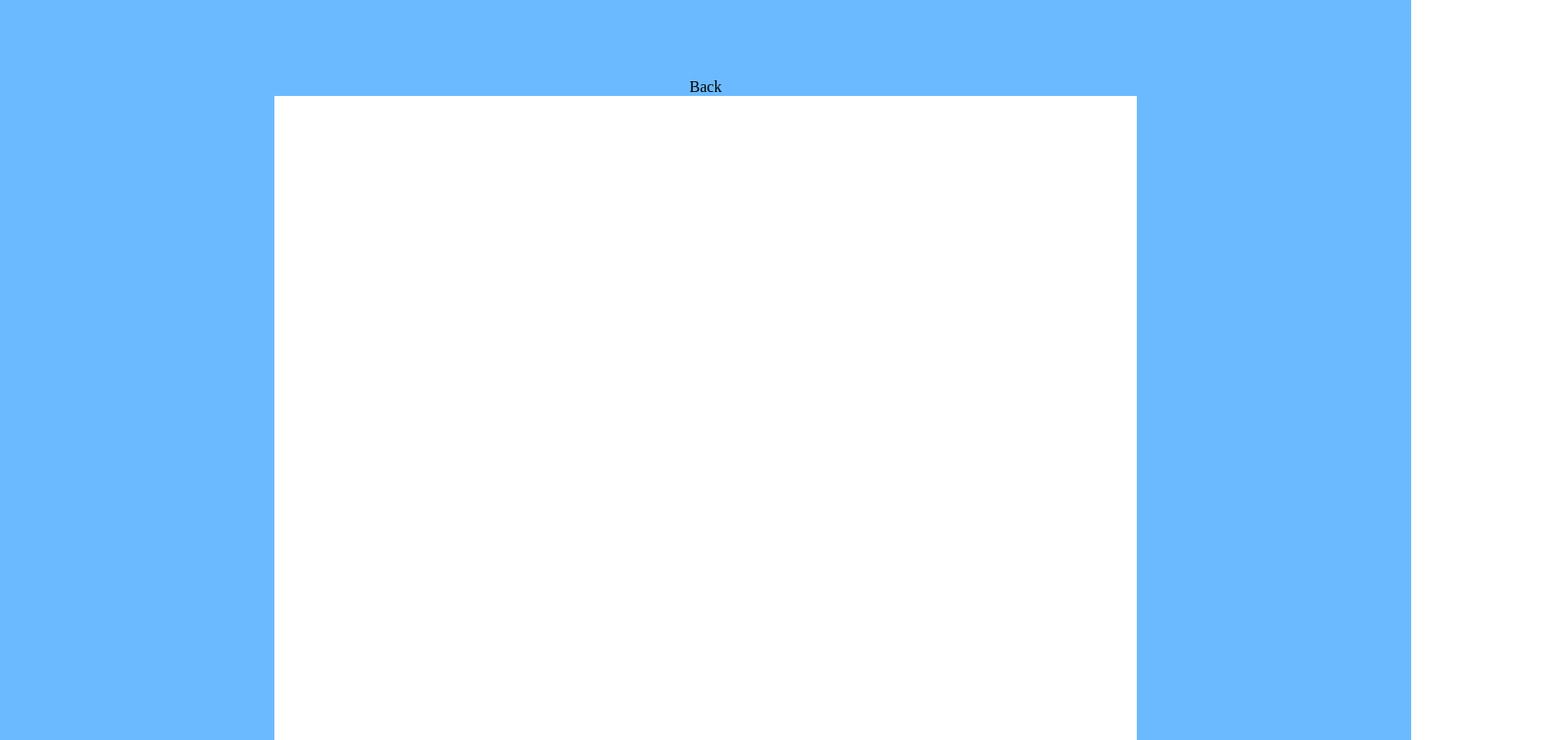
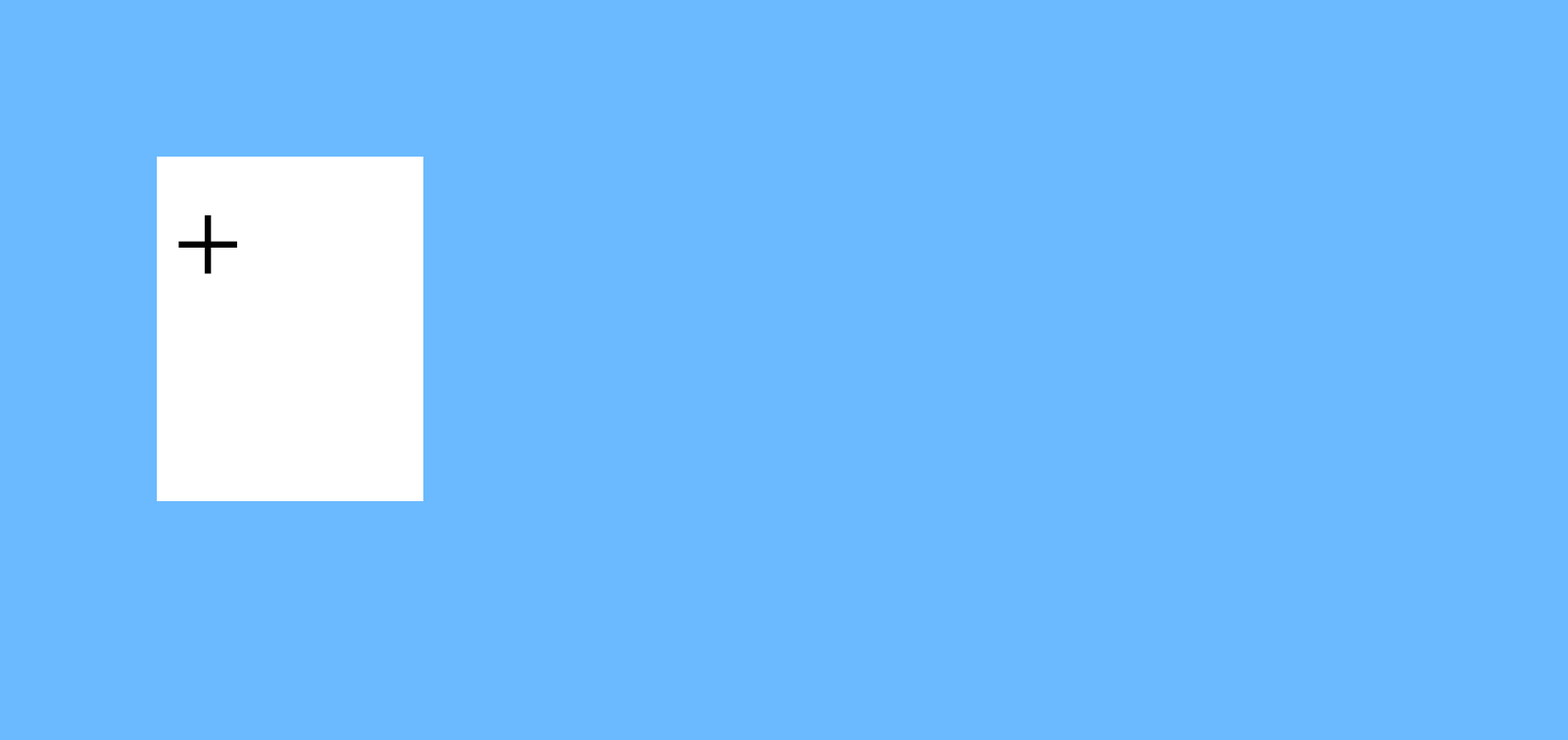
Before and after one commit to MichelleW1234/Word-Processor, a React (Vite) app: page /#/ in a window 1280 px wide. Shown: the top 756 px of the page at 98% size, 1600 px wide, since content can reach past the window. Built offline with nearby package versions, Linux system fonts and the light colour scheme.

Commit message:
formatting

```diff
--- a/src/App.jsx
+++ b/src/App.jsx
@@ -11,7 +11,7 @@ function App() {
       <div>
         <HashRouter>
           <Routes>
-            <Route index element={<Docscreen/>}/>
+            <Route index element={<Homescreen/>}/>
 
             <Route path="/home" element={<Homescreen />}/>
             <Route path="/document" element={<Docscreen />}/>
--- a/src/components/Homescreen/components/Homescreen.css
+++ b/src/components/Homescreen/components/Homescreen.css
@@ -5,6 +5,7 @@
 
     display: flex;
     flex-direction: column;
+    overflow-y: auto;
 
     padding: 10rem;
 
@@ -28,8 +29,58 @@
     height: 20rem;
     width: 15rem;
 
-    font-size: 5rem;
+    display: flex;
+    flex-direction: column;
+    align-items: center;
+    justify-content: center;
+
+    padding: 1rem;
+    gap: 2rem;
 
     background-color: white;
 
 }
+
+.HomeDocPageNew{
+
+    height: 20rem;
+    width: 15rem;
+
+    font-size: 8rem;
+    padding: 1rem;
+
+    background-color: white;
+
+}
+
+.HomeDocPageNew:hover{
+
+    color: white;
+    background-color: rgb(97, 0, 225);
+
+}
+
+.HomeDocButton{
+
+    font-size: 1rem;
+    background-color: rgb(0, 213, 255);
+    padding: 0.5rem 0.8rem;
+
+    border-bottom: 0.2rem solid rgb(0, 67, 80);
+    border-left: 0.2rem solid rgb(0, 67, 80);
+    border-right: 0.1rem solid rgb(0, 67, 80);
+    border-top: 0.1rem solid rgb(0, 67, 80);
+
+}
+
+.HomeDocButton:hover{
+
+    color: white;
+    background-color: rgb(0, 30, 201);
+
+    border-bottom: 0.2rem solid rgb(0, 9, 57);
+    border-left: 0.2rem solid rgb(0, 9, 57);
+    border-right: 0.1rem solid rgb(0, 9, 57);
+    border-top: 0.1rem solid rgb(0, 9, 57);
+
+}
--- a/src/components/Homescreen/components/Homescreen.jsx
+++ b/src/components/Homescreen/components/Homescreen.jsx
@@ -10,13 +10,35 @@ function Homescreen (){
     const {Documents, setDocuments} = useDocuments();
     const {ActiveDocument, setActiveDocument} = useActiveDocument();
 
+
+
+    const goToDocument = (keyToActivate) => {
+
+        setActiveDocument(keyToActivate);
+
+    }
+
+    const deleteDocument = (keyToRemove) => {
+
+        setDocuments(prevDocs => {
+            const { [keyToRemove]: _, ...newDocsList } = prevDocs;
+            return newDocsList;
+        });
+
+    }
+
+
+
     return (
 
         <div className = "HomescreenLayout">
             <div className = "HomescreenContainer">
-                <Link to="/document" className = "HomeDocPage"> + </Link>
+                <Link to="/document" className = "HomeDocPageNew" > + </Link>
                 {Object.entries(Documents).map(([key, page]) => (
-                    <Link to="/document" className = "HomeDocPage" key={key} onClick = {() => setActiveDocument(key)}> </Link>
+                    <div className = "HomeDocPage" key={key}>
+                        <Link to="/document" className = "HomeDocButton" onClick = {() => goToDocument(key)}> Go to Document</Link>
+                        <button className = "HomeDocButton" onClick = {() => deleteDocument(key)}> Delete this Document </button>
+                    </div>
                 ))}
             </div>
         </div>
```
